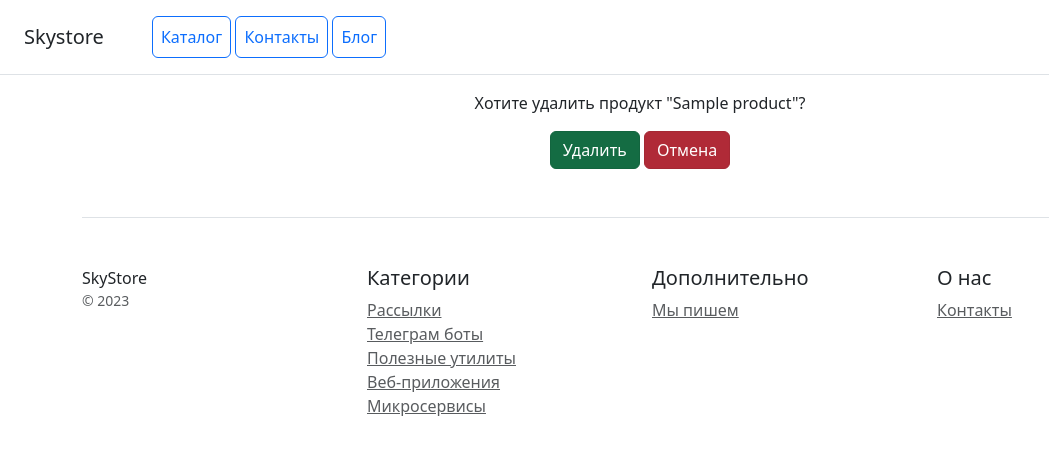
After one commit to BlueRainbows/Django_dz2, a Django app: page /delete_product/1 in a window 1280 px wide. The commit adds this page. Shown: the top 455 px of the page, without its empty margins (0-1049 px from the left). Run offline with Django 5.2, Linux system fonts and the light colour scheme; tables that the repository leaves empty hold one stand-in row (values such as "Sample post"); some libraries are stand-ins or nearby versions.

Commit message:
Добавление функционала удаления

```diff
--- /dev/null
+++ b/catalog/templates/catalog/product_confirm_delete.html
@@ -0,0 +1,18 @@
+{% extends 'catalog/base.html' %}
+{% block content %}
+<div class="container">
+    <div class="row text-center">
+        <div class="col-12">
+            <form method="post">
+            {% csrf_token %}
+                <p> Хотите удалить продукт "{{ object.name_products }}"? </p>
+                <button type="submit" class="btn btn-success active">
+                    Удалить
+                </button>
+                <div class="btn-group">
+                    <a href="{% url 'catalog:product_list' %}" class="btn btn-danger active" aria-current="page"> Отмена </a>
+                </div>
+            </form>
+        </div>
+    </div>
+{% endblock%}
--- a/catalog/templates/catalog/product_list.html
+++ b/catalog/templates/catalog/product_list.html
@@ -43,6 +43,10 @@
                         <a href="{% url 'catalog:update_product' object.pk %}" class="btn btn-secondary active"
                            aria-current="page">Редактировать</a>
                     </div>
+                    <div class="btn-group">
+                        <a href="{% url 'catalog:delete_product' object.pk %}" class="btn btn-danger active"
+                           aria-current="page">Удалить</a>
+                    </div>
                 </div>
             </div>
         </div>
--- a/catalog/urls.py
+++ b/catalog/urls.py
@@ -1,7 +1,8 @@
 from django.urls import path
 
 from catalog.apps import MainConfig
-from catalog.views import ContactsView, ProductListView, ProductDetailView, ProductCreateView, ProductUpdateView
+from catalog.views import ContactsView, ProductListView, ProductDetailView, ProductCreateView, ProductUpdateView, \
+    ProductDeleteView
 
 app_name = MainConfig.name
 
@@ -11,4 +12,5 @@ urlpatterns = [
     path('products/<int:pk>', ProductDetailView.as_view(), name='product'),
     path('create_product/', ProductCreateView.as_view(), name='create_product'),
     path('update_product/<int:pk>', ProductUpdateView.as_view(), name='update_product'),
+    path('delete_product/<int:pk>', ProductDeleteView.as_view(), name='delete_product'),
 ]
--- a/catalog/views.py
+++ b/catalog/views.py
@@ -1,7 +1,7 @@
 from django.forms import inlineformset_factory
 from django.shortcuts import render
 from django.urls import reverse_lazy, reverse
-from django.views.generic import ListView, DetailView, TemplateView, CreateView, UpdateView
+from django.views.generic import ListView, DetailView, TemplateView, CreateView, UpdateView, DeleteView
 
 from catalog.forms import ProductForm, VersionForm
 from catalog.models import Product, Version, Category
@@ -57,6 +57,7 @@ class ProductCreateView(CreateView):
 
         return super().form_valid(form)
 
+
 class ProductUpdateView(UpdateView):
     model = Product
     form_class = ProductForm
@@ -79,3 +80,8 @@ class ProductUpdateView(UpdateView):
             formset.save()
 
         return super().form_valid(form)
+
+
+class ProductDeleteView(DeleteView):
+    model = Product
+    success_url = reverse_lazy('catalog:product_list')
```
